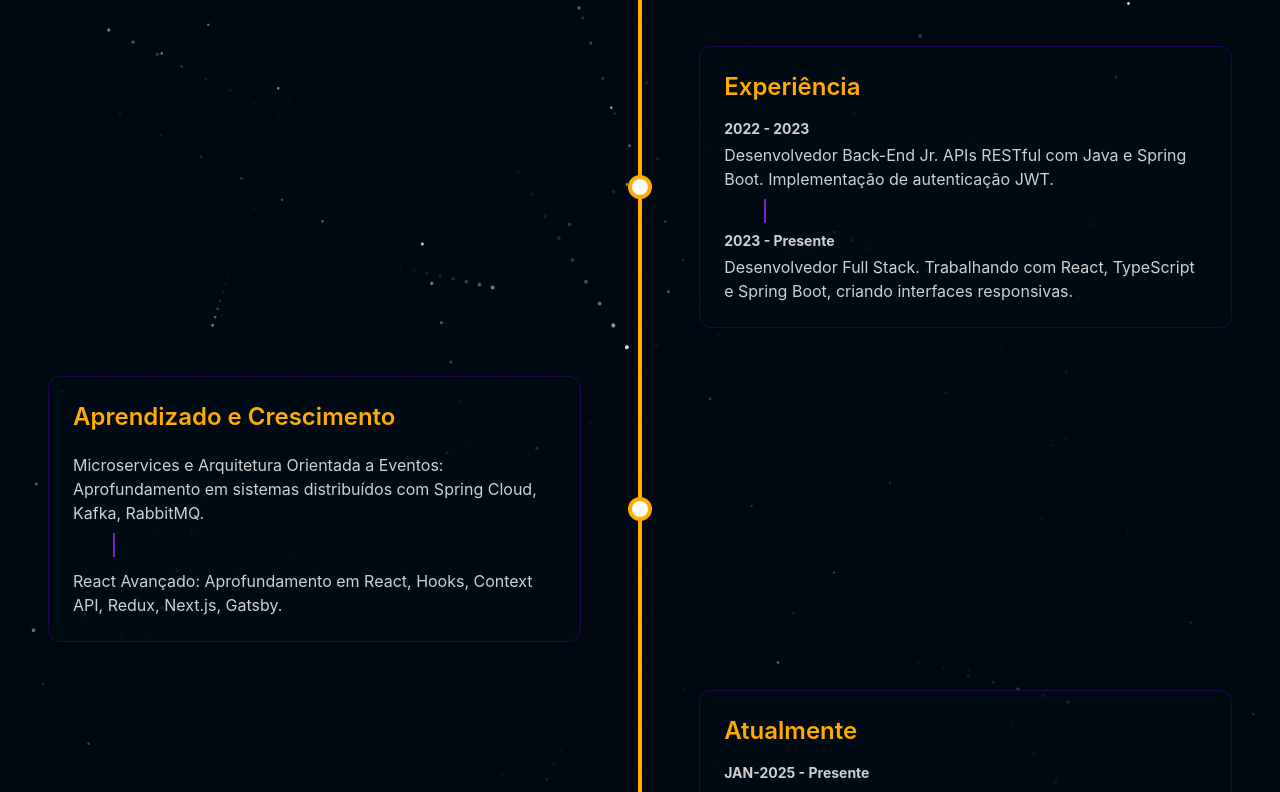
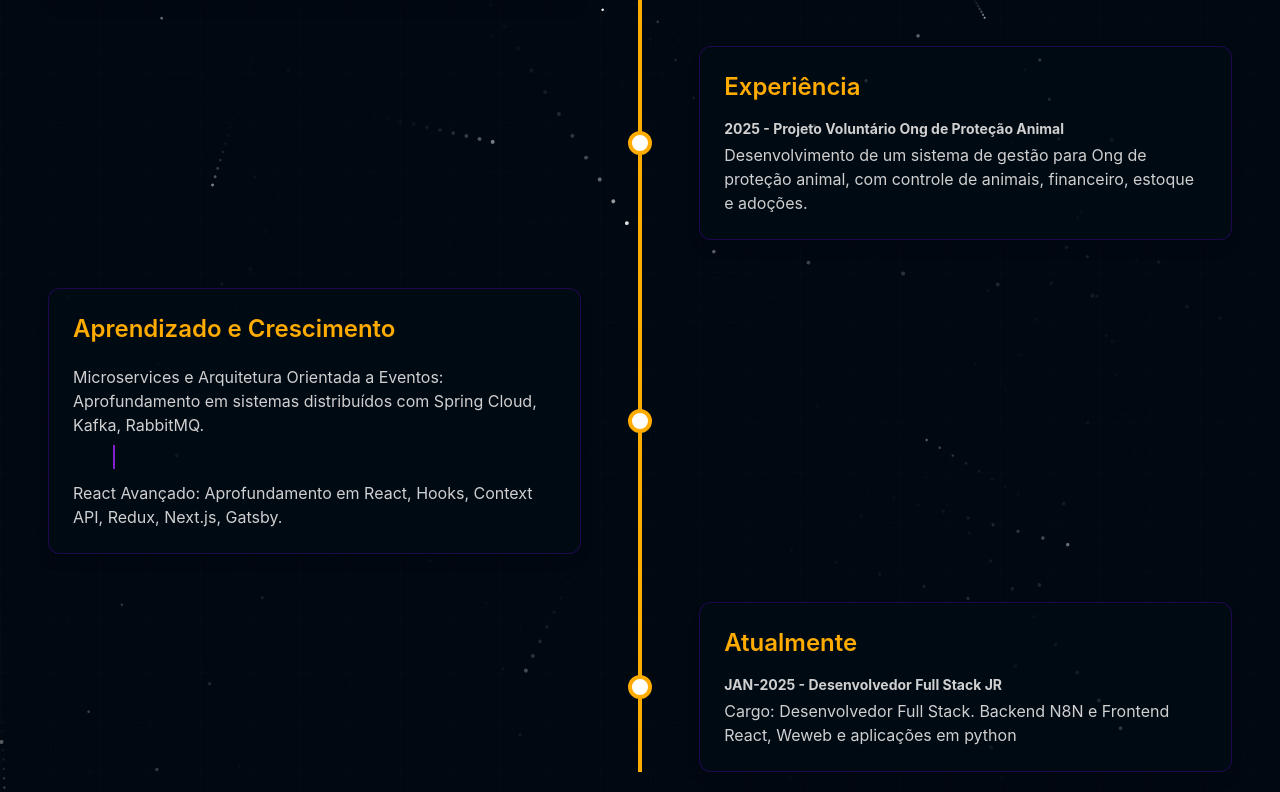
Before and after one commit to RaposoG/melhorzin, a React (Vite) app: page / in a window 1280 px wide. Shown: the part 3428-4220 px from the top of the page. Built offline with nearby package versions, Linux system fonts and the light colour scheme.

Commit message:
feat(roadmap): update translations and enhance career details in Roadmap component

```diff
--- a/src/components/Roadmap.tsx
+++ b/src/components/Roadmap.tsx
@@ -17,8 +17,6 @@ interface TimelineNode {
 
 const TimelineItem: React.FC<{ node: TimelineNode }> = ({ node }) => {
   const { themeColors } = useTheme();
-
-  console.log('Node items:', node.items); // Debug log para verificar os itens
 
   return (
     <div className={`relative flex ${node.isLeft ? 'justify-start' : 'justify-end'} w-full`}>
@@ -64,6 +62,7 @@ const TimelineItem: React.FC<{ node: TimelineNode }> = ({ node }) => {
                     {item.period}
                   </span>
                 )}
+
                 <p
                   className="text-sm sm:text-base mt-1"
                   style={{ color: themeColors.text }}
@@ -114,6 +113,8 @@ export const Roadmap: React.FC = () => {
         {
           id: currentTranslations['career.currently'] as string,
           title: currentTranslations['career.currently'] as string,
+          enterprise: 'Reconecta',
+          position: 'Full Stack Developer',
           items: currentTranslations['career.currently.items'] as any[],
         }
       ];
--- a/src/translations/index.ts
+++ b/src/translations/index.ts
@@ -53,7 +53,8 @@ export const translations = {
     'modalButtonSend': 'Enviar',
     'modalButtonClose': 'Fechar',
     'yourEmail': 'Seu Email',
-
+    'carrer.enterprise': 'Empresa',
+    'carrer.position': 'Cargo',
     // Carreira
 
     'career.learning_growth': 'Aprendizado e Crescimento',
@@ -65,12 +66,8 @@ export const translations = {
     ],
     'career.experience.items': [
       {
-        period: '2022 - 2023',
-        description: 'Desenvolvedor Back-End Jr. APIs RESTful com Java e Spring Boot. Implementação de autenticação JWT.',
-      },
-      {
-        period: '2023 - Presente',
-        description: 'Desenvolvedor Full Stack. Trabalhando com React, TypeScript e Spring Boot, criando interfaces responsivas.',
+        period: '2025 - Projeto Voluntário Ong de Proteção Animal',
+        description: 'Desenvolvimento de um sistema de gestão para Ong de proteção animal, com controle de animais, financeiro, estoque e adoções.',
       },
     ],
     'career.learning_growth.items': [
@@ -79,8 +76,8 @@ export const translations = {
     ],
     'career.currently.items': [
       {
-        period: 'JAN-2025 - Presente',
-        description: 'Cargo: Desenvolvedor Full Stack. Trabalhando em um time ágil para criar e melhorar aplicações web e APIs utilizando React, TypeScript, Spring Boot e PostgreSQL. Desenvolvimento de interfaces responsivas e integração com sistemas de pagamento. Responsável por implementar funcionalidades de segurança com JWT e otimizar processos no back-end.',
+        period: 'JAN-2025 - Desenvolvedor Full Stack JR',
+        description: 'Cargo: Desenvolvedor Full Stack. Backend N8N e Frontend React, Weweb e aplicações em python',
         technologies: ['React', 'TypeScript', 'Spring Boot', 'PostgreSQL', 'Docker', 'AWS', 'Jenkins', 'CI/CD'],
       },
     ],
@@ -139,12 +136,16 @@ export const translations = {
     'modalButtonClose': 'Close',
     'yourEmail': 'Your Email',
 
+
+
   // Carreira
 
   'career.education': 'Education',
     'career.experience': 'Experience',
     'career.learning_growth': 'Learning and Growth',
     'career.currently': 'Currently',
+    'carrer.enterprise': 'enterprise',
+    'carrer.position': 'position',
     'career.education.items': [
       { period: '2022 - 2023', description: 'Self-taught and Bootcamp student seeking content.' },
       { period: '2024 - 2025', description: 'DevSuperior Bootcamp - Java Spring Expert.' },
@@ -152,12 +153,8 @@ export const translations = {
     ],
     'career.experience.items': [
       {
-        period: '2022 - 2023',
-        description: 'Junior Back-End Developer. RESTful APIs with Java and Spring Boot. JWT authentication implementation.',
-      },
-      {
-        period: '2023 - Present',
-        description: 'Full Stack Developer. Working with React, TypeScript, and Spring Boot, creating responsive interfaces.',
+        period: '2025 - Volunteer Project Animal Protection Ong',
+        description: 'Development of a management system for an animal protection Ong, with animal control, financial, stock and adoptions.',
       },
     ],
     'career.learning_growth.items': [
@@ -166,8 +163,8 @@ export const translations = {
     ],
     'career.currently.items': [
       {
-        period: 'JAN-2025 - Present',
-        description: 'Position: Full Stack Developer. Working in an agile team to build and improve web applications and APIs using React, TypeScript, Spring Boot, and PostgreSQL. Developing responsive interfaces and integrating with payment systems. Responsible for implementing security features with JWT and optimizing back-end processes.',
+        period: 'JAN-2025 - Full Stack Developer JR',
+        description: 'Position: Full Stack Developer. Backend N8N and Frontend React, Weweb and python applications',
         technologies: ['React', 'TypeScript', 'Spring Boot', 'PostgreSQL', 'Docker', 'AWS', 'Jenkins', 'CI/CD'],
       },
     ],
@@ -223,6 +220,8 @@ export const translations = {
     'fieldsError': 'Rellena todos los campos.',
     'emailSent': '¡Email enviado con éxito!',
     'emailFailed': 'Error al enviar el email. Inténtalo de nuevo más tarde.',
+    'enterprise': 'Empresa',
+    'position': 'Cargo',
     'modalButtonSend': 'Enviar',
     'modalButtonClose': 'Cerrar',
       'career.education': 'Educación',
@@ -236,12 +235,8 @@ export const translations = {
       ],
       'career.experience.items': [
         {
-          period: '2022 - 2023',
-          description: 'Desarrollador Back-End Jr. APIs RESTful con Java y Spring Boot. Implementación de autenticación JWT.',
-        },
-        {
-          period: '2023 - Presente',
-          description: 'Desarrollador Full Stack. Trabajando con React, TypeScript y Spring Boot, creando interfaces responsivas.',
+          period: '2025 - Proyecto Voluntario Ong de Protección Animal',
+          description: 'Desarrollo de un sistema de gestión para una Ong de protección animal, con control de animales, financiero, inventario y adopciones.',
         },
       ],
       'career.learning_growth.items': [
@@ -250,8 +245,8 @@ export const translations = {
       ],
       'career.currently.items': [
         {
-          period: 'ENE-2025 - Presente',
-          description: 'Cargo: Desarrollador Full Stack. Trabajando en un equipo ágil para crear y mejorar aplicaciones web y APIs utilizando React, TypeScript, Spring Boot y PostgreSQL. Desarrollo de interfaces responsivas e integración con sistemas de pago. Responsable de implementar funcionalidades de seguridad con JWT y optimizar procesos en el back-end.',
+          period: 'ENE-2025 - Full Stack Developer JR',
+          description: 'Cargo: Desarrollador Full Stack. Backend N8N y Frontend React, Weweb y aplicaciones en python',
           technologies: ['React', 'TypeScript', 'Spring Boot', 'PostgreSQL', 'Docker', 'AWS', 'Jenkins', 'CI/CD'],
         },
       ],
```
